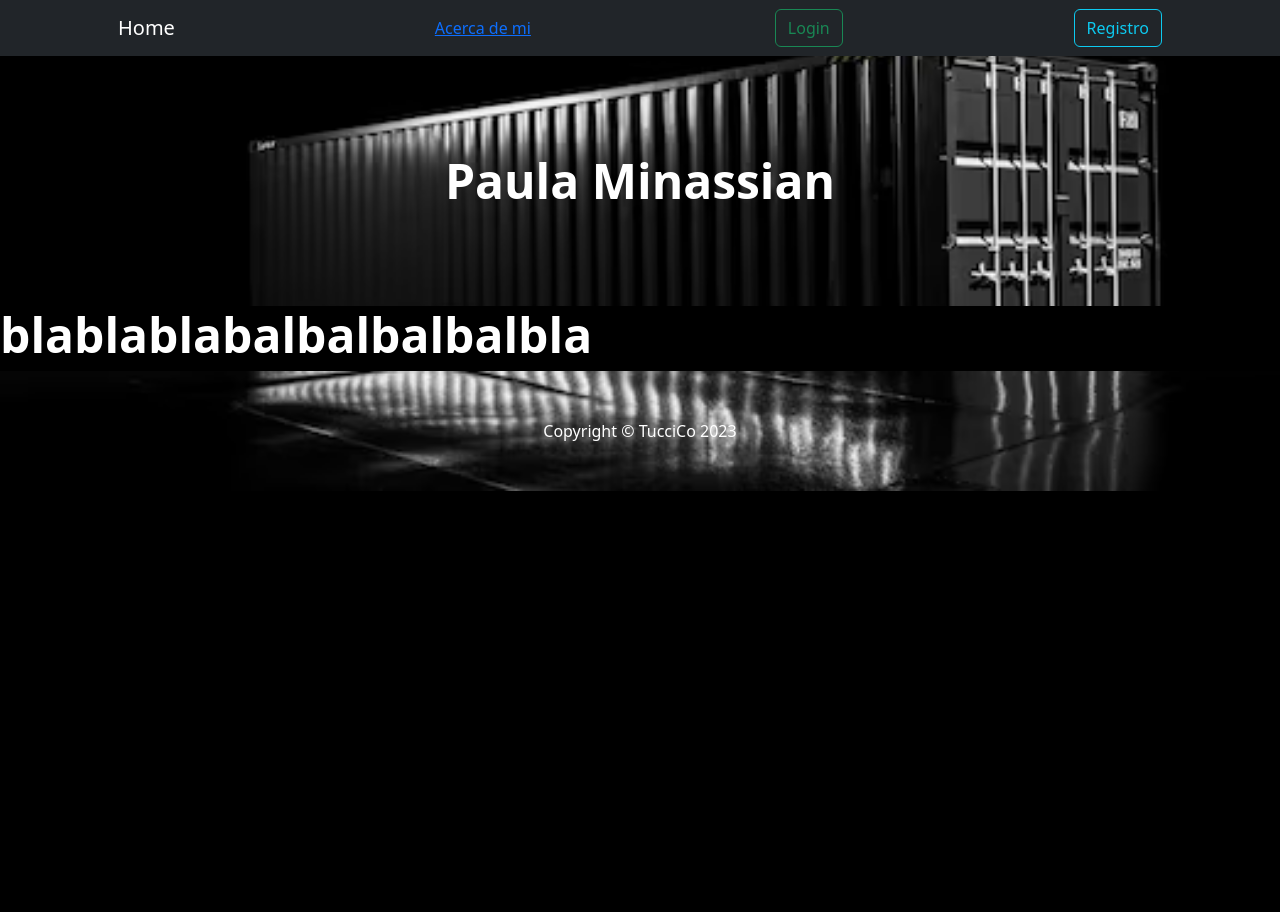
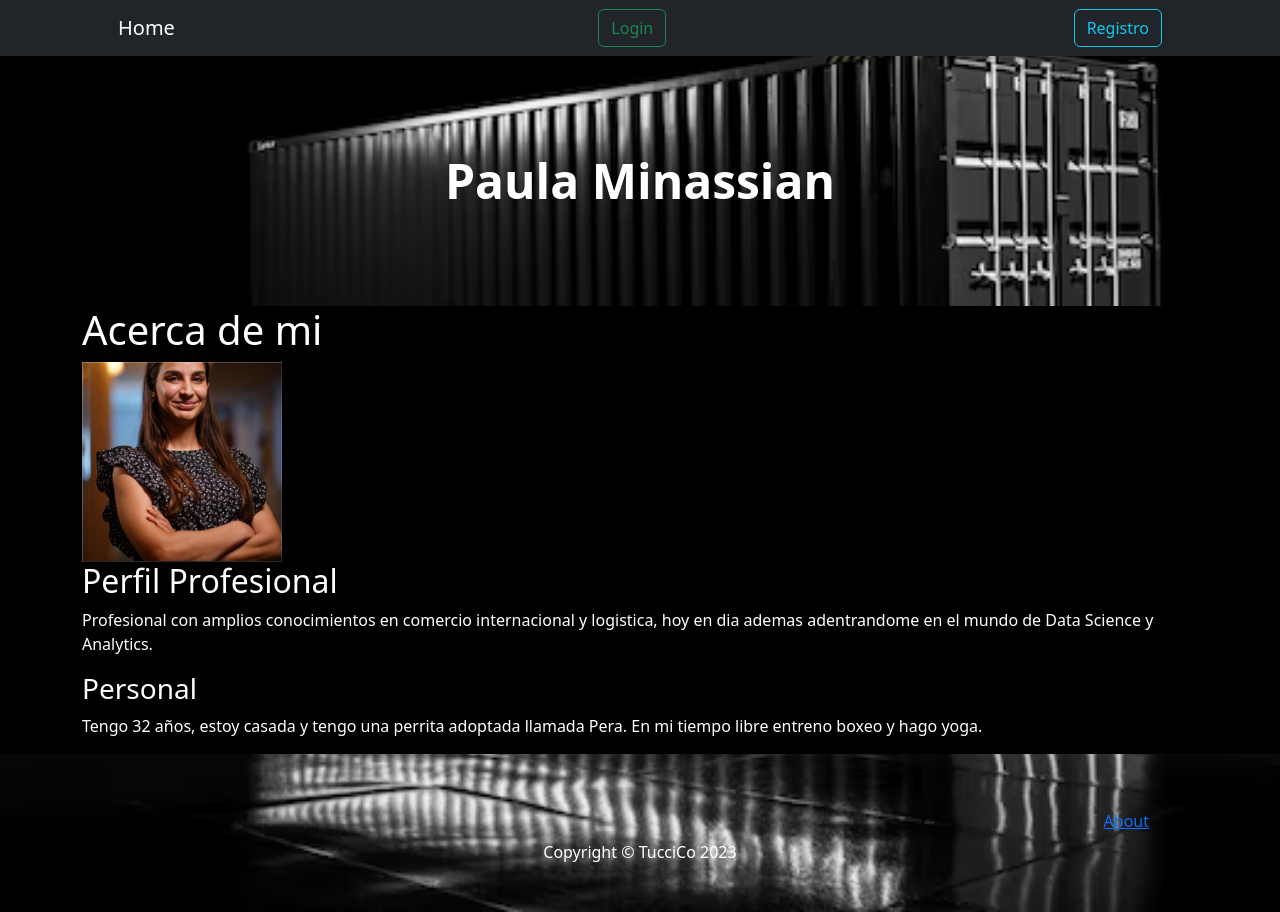
Before and after one commit to paulaminassian/final_python_minassian, a Django app: page /aplicacion/about in a window 1280 px wide. Before the commit the page ends 491 px from the top, so only its background shows below. Run offline with Django 5.2, Linux system fonts and the light colour scheme; some libraries are stand-ins or nearby versions.

Commit message:
Ultimos detalles entrega final

```diff
--- a/aplicacion/templates/aplicacion/acerca.html
+++ b/aplicacion/templates/aplicacion/acerca.html
@@ -7,7 +7,44 @@
 
 {% block contenido %}
 
-<h1 class="display-5 fw-bolder text-white mb-2">blablablabalbalbalbalbla</h1>
+<!DOCTYPE html>
+<html lang="en">
+	<head>
+		<meta charset="utf-8">
+		<meta name="viewport" content="width=device-width, initial-scale=1">
+		<title>Acerca de mi</title>
+
+			<!-- Custom styles for this template go here -->
+				<link rel="stylesheet" href="css/about_styles.css">
+
+			<!--[if lt IE 9]>
+			<script src="dist/html5shiv.js"></script>
+			<![endif]-->
+	</head>
+	<body>
+		<div class="container">
+			<div class="header">
+				<h1>Acerca de mi</h1>
+			</div><!-- end header-->
+			<div class="image">
+				<img src="/media/fondo/foto_pau.jpg" width="200" height="200">
+			</div><!-- end image-->
+			<div class="intro column">
+				<h2>Perfil Profesional</h2>
+				<p>
+					Profesional con amplios conocimientos en comercio internacional y logistica, hoy en dia ademas adentrandome
+                    en el mundo de Data Science y Analytics.
+				</p>
+			</div><!-- end intro-->
+			<div class="main-text">
+				<h3>Personal</h3>
+				<p>
+					Tengo 32 años, estoy casada y tengo una perrita adoptada llamada Pera. En mi tiempo libre entreno boxeo y hago yoga.
+				</p>
+			</div><!-- end main-text-->
+		</div><!--end container-->
+	</body>
+</html>
 
 
 {% endblock contenido %}
--- a/aplicacion/templates/aplicacion/clientes_form.html
+++ b/aplicacion/templates/aplicacion/clientes_form.html
@@ -1,7 +1,7 @@
 {% extends 'aplicacion/home.html' %}
 
 {% block titulo %}
-<h1 class="display-5 fw-bolder text-white mb-2">Agregar un Cliente</h1>
+<h1 class="display-5 fw-bolder text-white mb-2">Agregar / Editar un Cliente</h1>
 {% endblock titulo %}
 
 
--- a/aplicacion/templates/aplicacion/home.html
+++ b/aplicacion/templates/aplicacion/home.html
@@ -15,7 +15,9 @@
     <link href="{% static 'css/styles.css' %}" rel="stylesheet" />
     <!-- Font Awesome-->
     <link rel="stylesheet" href="https://cdnjs.cloudflare.com/ajax/libs/font-awesome/6.4.0/css/all.min.css">
-    <!-- Estilo de fondo para todo el cuerpo -->
+
+
+    <!-- Fondo de la app -->
     <style>
         body {
             background-color: black;
@@ -36,21 +38,22 @@
     </style>
 </head>
 <body>
+
+
     <!-- Responsive navbar -->
     <nav class="navbar navbar-expand-lg navbar-dark bg-dark">
         <div class="container px-5">
             <a class="navbar-brand" href="{% url 'home' %}">Home</a>
-            <a class="btn btn-link" href="{% url 'about' %}">Acerca de mi</a>
 
 
-
+           <!-- Navegacion Usuario Loggeado -->
             {% if user.is_authenticated %}
                 <a class="navbar-brand" href="{% url 'clientes' %}">Clientes</a>
                 <a class="navbar-brand" href="{% url 'maritimas' %}">Maritimas</a>
                 <a class="navbar-brand" href="{% url 'rutas' %}">Rutas</a>
                 <a class="navbar-brand" href="{% url 'precios' %}">Precios</a>
 
-                <!-- Dropdown para buscar -->
+            <!-- Dropdown para buscar -->
             <div class="btn-group">
                 <button type="button" class="btn btn-dark dropdown-toggle" data-bs-toggle="dropdown" aria-expanded="false">
                     Buscar
@@ -61,20 +64,29 @@
                 </ul>
             </div>
 
+            <!-- Línea divisoria -->
+            <div class="dropdown-divider"></div>
+
+            <!-- Dropdown Usuario -->
+            <div class="text-center">
+                <div class="dropdown d-inline-block">
+                    <p style="color: lightblue; font-size: 18px; font-weight: bold; margin-top: 10px;" class="dropdown-toggle" id="userDropdown" role="button" data-bs-toggle="dropdown" aria-expanded="false">
+                        Hola {{ user.username }}
+                    </p>
+                    <ul class="dropdown-menu" aria-labelledby="userDropdown">
+                        <li><a class="dropdown-item" href="{% url 'editar_perfil' %}">Editar Perfil</a></li>
+                        <li>
+                            <form method="post" action="{% url 'logout' %}">
+                                {% csrf_token %}
+                                <button type="submit" class="dropdown-item">Logout</button>
+                            </form>
+                        </li>
+                    </ul>
+                </div>
+                <a href="{% url 'agregar_avatar' %}"><img src="{{ request.session.avatar }}" height="40px" width="40px" class="ml-2" /></a>
+            </div>
 
 
-                <p style="color: lightgreen; font-size: 18px; font-weight: bold; margin-top: 10px;">Hola {{user.username}}!</p>
-                <div class="text-center">
-                    <a href="{% url 'agregar_avatar' %}"><img src="{{ request.session.avatar }}" height="40px" width="40px" /></a>
-                </div>
-
-                <a class="btn btn-primary btn-sm" href="{% url 'editar_perfil' %}">Editar Perfil</a>
-
-                <div class="text-center">
-                <form method="post" action="{% url 'logout' %}">
-                    {% csrf_token %}
-                    <button type="submit" class="btn btn-danger btn-sm">Logout</button>
-                </form>
             {% else %}
                 <a class="btn btn-outline-success" href="{% url 'login' %}">Login</a>
                 <a class="btn btn-outline-info" href="{% url 'registro' %}">Registro</a>
@@ -144,7 +156,12 @@
 
     <!-- Footer-->
     <footer class="py-5 bg-dark">
-        <div class="container px-5"><p class="m-0 text-center text-white">Copyright &copy; TucciCo 2023</p></div>
+        <div class="container px-5">
+            <div class="d-flex justify-content-end">
+                <a class="btn btn-link" href="{% url 'about' %}">About</a>
+            </div>
+            <p class="m-0 text-center text-white">Copyright &copy; TucciCo 2023</p>
+        </div>
     </footer>
 
     <!-- Bootstrap core JS -->
--- a/aplicacion/templates/aplicacion/maritimas_form.html
+++ b/aplicacion/templates/aplicacion/maritimas_form.html
@@ -1,7 +1,7 @@
 {% extends 'aplicacion/home.html' %}
 
 {% block titulo %}
-<h1 class="display-5 fw-bolder text-white mb-2">Agregar un Proveedor</h1>
+<h1 class="display-5 fw-bolder text-white mb-2">Agregar / Editar un Proveedor</h1>
 {% endblock titulo %}
 
 
--- a/aplicacion/templates/aplicacion/precios_form.html
+++ b/aplicacion/templates/aplicacion/precios_form.html
@@ -1,7 +1,7 @@
 {% extends 'aplicacion/home.html' %}
 
 {% block titulo %}
-<h1 class="display-5 fw-bolder text-white mb-2">Agregar un Precio</h1>
+<h1 class="display-5 fw-bolder text-white mb-2">Agregar / Editar un Precio</h1>
 {% endblock titulo %}
 
 
--- a/aplicacion/templates/aplicacion/rutas_form.html
+++ b/aplicacion/templates/aplicacion/rutas_form.html
@@ -1,7 +1,7 @@
 {% extends 'aplicacion/home.html' %}
 
 {% block titulo %}
-<h1 class="display-5 fw-bolder text-white mb-2">Agregar una ruta</h1>
+<h1 class="display-5 fw-bolder text-white mb-2">Agregar / Editar una ruta</h1>
 {% endblock titulo %}
 
 
--- a/aplicacion/views.py
+++ b/aplicacion/views.py
@@ -167,7 +167,7 @@ def register(request):
             if miForm.is_valid():
                 usuario = miForm.cleaned_data.get("username")
                 miForm.save()
-                return redirect(reverse_lazy('home'))
+                return redirect(reverse_lazy('login'))
 
 
         else:
@@ -222,7 +222,7 @@ def agregarAvatar(request):
             avatar.save()
 
 
-            #_____________________hagu una url de la imagen en request
+            #_____________________hago una url de la imagen en request
             imagen = Avatar.objects.get(user=request.user.id).imagen.url
             request.session["avatar"] = imagen
             return render(request, "aplicacion/home.html")
```
Also changed, not shown: media/avatares/mujer_VKz1DG6.jpeg (added), media/fondo/foto_pau.jpg (added), readme.txt, tucci.db, 1 other file.
